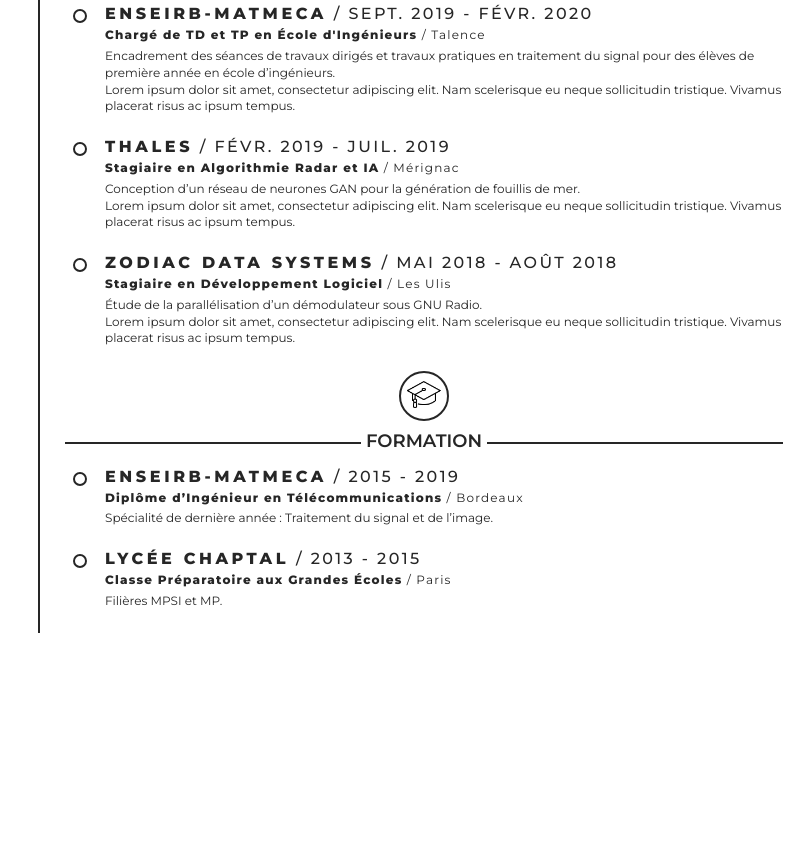
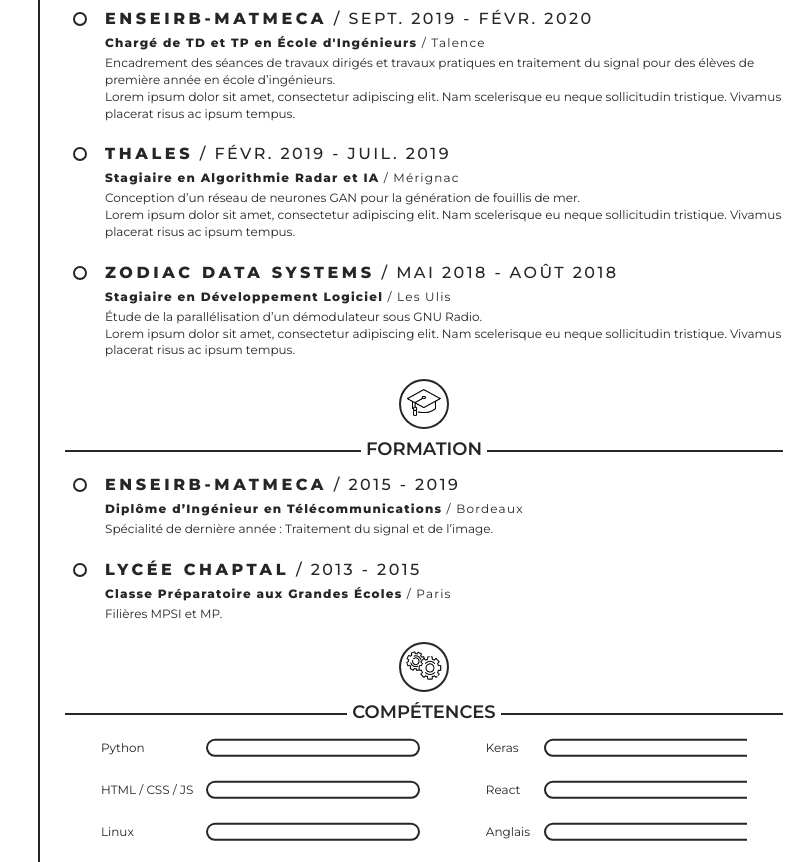
Before and after one commit to jbondu9/my-resume, a React (Create React App) app: page / in a window 1280 px wide. Shown: the part 340-1202 px from the top of the page, without its empty margins (472-1280 px from the left). Before the commit the page ends 973 px from the top, so only its background shows below. Built offline with nearby package versions, Linux system fonts and the light colour scheme.

Commit message:
add skills section and change experience component

```diff
--- a/src/App.js
+++ b/src/App.js
@@ -1,12 +1,14 @@
 import React from "react";
 import Section from "./components/Section";
-import ExperienceCard from "./components/ExperienceCard";
+import ExperienceList from "./components/ExperienceList";
+import SkillGrid from "./components/SkillGrid"
 import "./App.css";
 
 import Data from "./data/data.json";
 
 import ExperienceIcon from "./icons/experiences.png";
 import EducationIcon from "./icons/education.png";
+import SkillsIcon from "./icons/skills.png";
 
 function App() {
     return (
@@ -15,38 +17,19 @@
                 title="Expériences professionnelles"
                 src={ExperienceIcon}
                 alt="Icône de la section expériences professionnelles"
-                content={Data.professional_experiences.map((experience, i) => {
-                    return (
-                        <ExperienceCard
-                            title={experience.company}
-                            startDate={experience.start_date}
-                            endDate={experience.end_date}
-                            subtitle={experience.role}
-                            location={experience.location}
-                            shortDescription={experience.short_description}
-                            longDescription={experience.long_description}
-                            key={i}
-                        />
-                    );
-                })}
+                content={<ExperienceList experiences={Data.professional_experiences} />}
             />
             <Section
                 title="Formation"
                 src={EducationIcon}
                 alt="Icône de la section formation"
-                content={Data.education.map((degree, i) => {
-                    return (
-                        <ExperienceCard
-                            title={degree.school}
-                            startDate={degree.start_date}
-                            endDate={degree.end_date}
-                            subtitle={degree.degree}
-                            location={degree.location}
-                            shortDescription={degree.short_description}
-                            key={i}
-                        />
-                    );
-                })}
+                content={<ExperienceList experiences={Data.education} />}
+            />
+            <Section
+                title="Compétences"
+                src={SkillsIcon}
+                alt="Icône de la section compétences"
+                content={<SkillGrid skills={Data.skills} />}
             />
         </div>
     );
--- a/src/components/ExperienceCard.css
+++ /dev/null
@@ -1,48 +0,0 @@
-:root {
-    --font-weight: 800;
-}
-
-.experience__card {
-    margin-left: 40px;
-    margin-bottom: 24px;
-}
-
-.experience__front {
-    position: relative;
-}
-
-.experience__front::before {
-    content: "";
-    display: block;
-    position: absolute;
-    top: 3px;
-    right: 100%;
-    width: 10px;
-    height: 10px;
-    margin: 0 18px;
-    border: 2px solid #262626;
-    border-radius: 50%;
-}
-
-.experience__title {
-    margin-top: 16px;
-    font-size: 16px;
-    font-weight: 500;
-    letter-spacing: .2rem;
-    text-transform: uppercase;
-}
-
-.experience__title > span {
-    font-weight: var(--font-weight);
-    letter-spacing: .3rem;
-}
-
-.experience__subtitle {
-    margin-top: 4px;
-    margin-bottom: 4px;
-    letter-spacing: .1rem;
-}
-
-.experience__subtitle > span {
-    font-weight: var(--font-weight);
-}
--- /dev/null
+++ b/src/components/ExperienceList.css
@@ -0,0 +1,41 @@
+.experience__card {
+    margin-left: 40px;
+    margin-bottom: 20px;
+}
+
+.experience__title {
+    position: relative;
+    font-size: 16px;
+    font-weight: 500;
+    line-height: 2rem;
+    letter-spacing: .2rem;
+    text-transform: uppercase;
+}
+
+.experience__title::before {
+    content: "";
+    display: block;
+    position: absolute;
+    top: 50%;
+    right: 100%;
+    width: 10px;
+    height: 10px;
+    margin: 0 18px;
+    transform: translateY(-50%);
+    border: 2px solid var(--primary-color);
+    border-radius: 50%;
+}
+
+.experience__title > span {
+    font-weight: 800;
+    letter-spacing: .3rem;
+}
+
+.experience__subtitle {
+    line-height: 2rem;
+    letter-spacing: .1rem;
+}
+
+.experience__subtitle > span {
+    font-weight: 800;
+}
--- a/src/components/ExperienceCard.js
+++ b/src/components/ExperienceList.js
@@ -1,7 +1,7 @@
 import React from "react";
-import "./ExperienceCard.css";
+import "./ExperienceList.css";
 
-export default function ExperienceCard(props) {
+function ExperienceCard(props) {
     return (
         <div className="experience__card">
             <div className="experience__front">
@@ -15,7 +15,7 @@
                     {props.shortDescription}
                 </div>
             </div>
-            {props.longDescription &&
+            {props.longDescription !== "" &&
                 <div className="experience__back">
                     <div className="experience__long">
                         {props.longDescription}
@@ -25,6 +25,41 @@
         </div>
     );
 }
+
+class ExperienceList extends React.Component {
+    renderList() {
+        return (
+            this.props.experiences.map((experience, i) => {
+                const title = experience.school ? experience.school : experience.company;
+                const subtitle = experience.degree ? experience.degree : experience.role;
+                const longDescription = experience.long_description ? experience.long_description : "";
+
+                return (
+                    <ExperienceCard
+                        title={title}
+                        startDate={experience.start_date}
+                        endDate={experience.end_date}
+                        subtitle={subtitle}
+                        location={experience.location}
+                        shortDescription={experience.short_description}
+                        longDescription={longDescription}
+                        key={i}
+                    />
+                );
+            })
+        );
+    }
+
+    render() {
+        return (
+            <div className="experience__list">
+                {this.renderList()}
+            </div>
+        );
+    }
+}
+
+export default ExperienceList;
 
 // ========================================
 
--- a/src/components/Section.css
+++ b/src/components/Section.css
@@ -1,9 +1,3 @@
-:root {
-    --primary-color: #262626;
-    --container-padding: 25px;
-    --container-width: calc(100% - var(--container-padding) * 2);
-}
-
 .section {
     margin: 0;
     padding-left: calc(50% - var(--container-width) / 2);
@@ -12,7 +6,7 @@
 }
 
 .section__header {
-    margin: 0;
+    margin: 0 0 12px;
     padding: 0;
     width: 100%;
 }
--- /dev/null
+++ b/src/components/SkillGrid.css
@@ -0,0 +1,35 @@
+.skill__grid {
+    display: grid;
+    margin-left: auto;
+    margin-right: auto;
+    width: 90%;
+    grid-template-columns: 1.12fr .76fr;
+    grid-auto-rows: minmax(3.5rem, auto);
+}
+
+.skill__elt {
+    line-height: 2rem;
+    overflow: hidden;
+}
+
+.skill__elt > span {
+    position: relative;
+    display: inline-block;
+}
+
+.skill__elt > span::after {
+    content: "";
+    display: block;
+    position: absolute;
+    top: 50%;
+    left: 105px;
+    width: 210px;
+    height: 1.2rem;
+    border: 2px solid var(--primary-color);
+    border-radius: 25px;
+    transform: translateY(-50%);
+}
+
+.skill__elt:nth-child(2n) > span::after {
+    left: 58px;
+}
--- /dev/null
+++ b/src/components/SkillGrid.js
@@ -0,0 +1,35 @@
+import React from "react";
+import "./SkillGrid.css";
+
+function SkillElt(props) {
+    return (
+        <div className="skill__elt">
+            <span>{props.skillName}</span>
+        </div>
+    );
+}
+
+class SkillGrid extends React.Component {
+    renderSkillList() {
+        return (
+            this.props.skills.map((skill, i) => {
+                return (
+                    <SkillElt
+                        skillName={skill.name}
+                        key={i}
+                    />
+                );
+            })
+        );
+    }
+
+    render() {
+        return (
+            <div className="skill__grid">
+                {this.renderSkillList()}
+            </div>
+        );
+    }
+}
+
+export default SkillGrid;
--- a/src/data/data.json
+++ b/src/data/data.json
@@ -63,5 +63,31 @@
       "location": "Paris",
       "short_description": "Filières MPSI et MP."
     }
+  ],
+  "skills": [
+    {
+      "name": "Python",
+      "level": 64
+    },
+    {
+      "name": "Keras",
+      "level": 28
+    },
+    {
+      "name": "HTML / CSS / JS",
+      "level": 72
+    },
+    {
+      "name": "React",
+      "level": 60
+    },
+    {
+      "name": "Linux",
+      "level": 52
+    },
+    {
+      "name": "Anglais",
+      "level": 80
+    }
   ]
 }
--- a/src/index.css
+++ b/src/index.css
@@ -1,3 +1,9 @@
+:root {
+    --primary-color: #262626;
+    --container-padding: 25px;
+    --container-width: calc(100% - var(--container-padding) * 2);
+}
+
 * {
     box-sizing: border-box;
 }
@@ -5,9 +11,9 @@
 html, body {
     margin: 0;
     padding: 0;
-    color: #262626;
+    color: var(--primary-color);
     font-family: "Montserrat", sans-serif;
     font-weight: 400;
     font-size: 12px;
-    line-height: 1.4em;
+    line-height: 1.4rem;
 }
```
